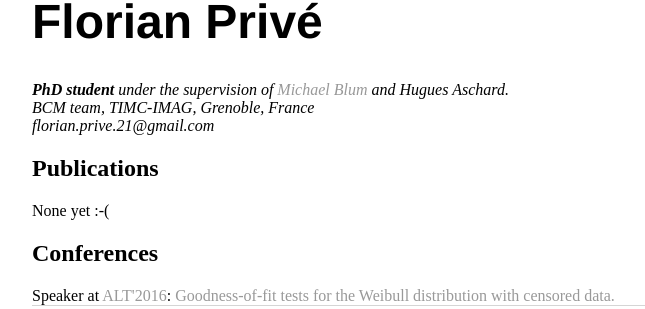
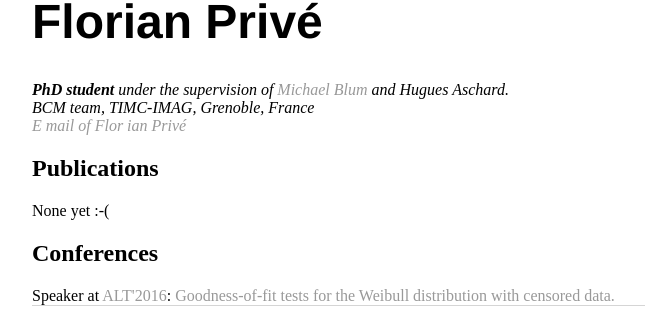
Before and after one commit to privefl/privefl.github.io, a Jekyll site: the page built from cv/index.html, in a window 1280 px wide. Shown: the part 150-459 px from the top of the page, without its empty margins (160-805 px from the left). Built offline with Jekyll 4.4.1, drawn with Linux system fonts in a browser that asks for light colours; some of the changed lines change nothing that is shown.

Commit message:
Update index.html

```diff
--- a/cv/index.html
+++ b/cv/index.html
@@ -11,7 +11,11 @@
 					<A href="http://membres-timc.imag.fr/Michael.Blum/">Michael Blum</A> and Hugues Aschard.
 					<br>
 					BCM team, TIMC-IMAG, Grenoble, France<br>
-					<span class="obfuscate">florian.prive.21@gmail.com</span>
+					<a href="&#109;&#97;&#105;&#108;&#116;&#111;&#58;&#102;&#108;&#111;
+					&#114;&#105;&#97;&#110;&#46;&#112;&#114;&#105;&#118;&#101;&#46;&#50;
+					&#49;&#64;&#103;&#109;&#97;&#105;&#108;&#46;&#99;&#111;&#109;">&#69;
+					&#109;&#97;&#105;&#108;&#32;&#111;&#102;&#32;&#70;&#108;&#111;&#114;
+					&#105;&#97;&#110;&#32;&#80;&#114;&#105;&#118;&#233;</a>
 					</address>
 
 					<h2>Publications</h2>
```
